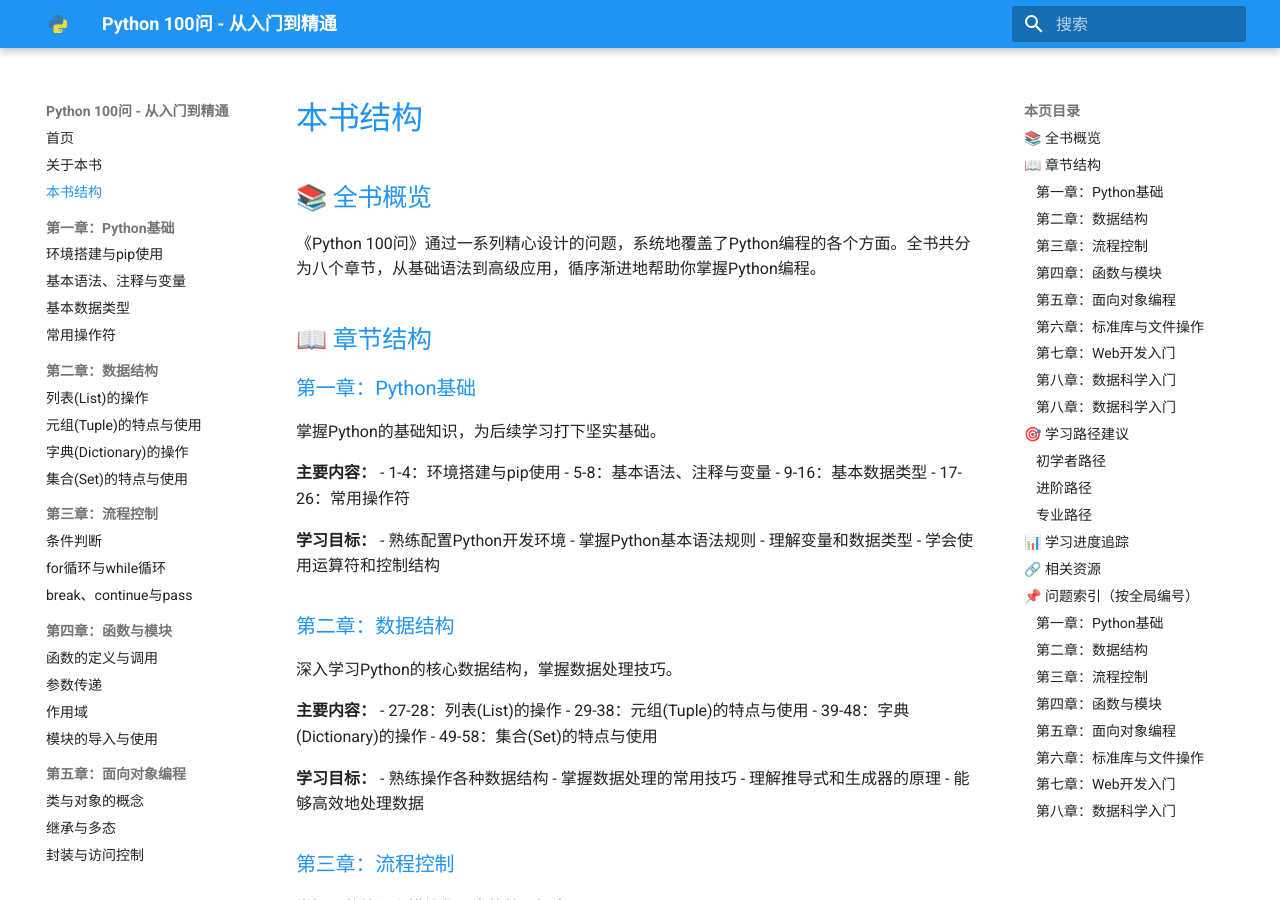
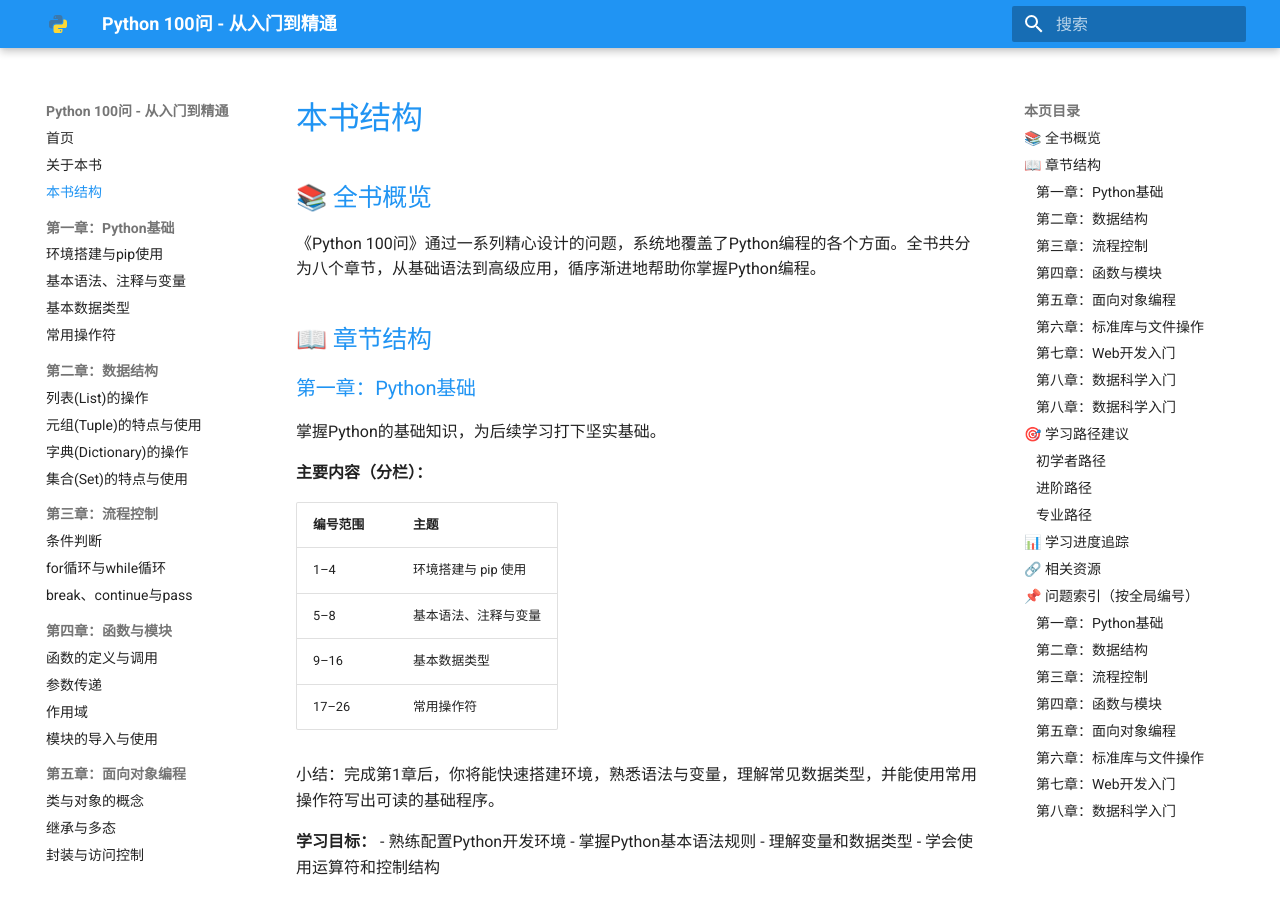
Before and after one commit to addname/python100, an MkDocs documentation site: the page built from docs/structure.md, in a window 1280 px wide and 900 px high. Built offline with MkDocs 1.6.1 and Material for MkDocs 9.7.7, drawn with Linux system fonts in a browser that asks for light colours; the version menu is left out.

Commit message:
将第一章‘主要内容’改为表格列展示，并添加简短小结，提升可读性

```diff
--- a/docs/structure.md
+++ b/docs/structure.md
@@ -9,11 +9,16 @@
 ### 第一章：Python基础
 掌握Python的基础知识，为后续学习打下坚实基础。
 
-**主要内容：**
-- 1-4：环境搭建与pip使用
-- 5-8：基本语法、注释与变量
-- 9-16：基本数据类型
-- 17-26：常用操作符
+**主要内容（分栏）：**
+
+| 编号范围 | 主题 |
+| --- | --- |
+| 1–4 | 环境搭建与 pip 使用 |
+| 5–8 | 基本语法、注释与变量 |
+| 9–16 | 基本数据类型 |
+| 17–26 | 常用操作符 |
+
+小结：完成第1章后，你将能快速搭建环境，熟悉语法与变量，理解常见数据类型，并能使用常用操作符写出可读的基础程序。
 
 **学习目标：**
 - 熟练配置Python开发环境
```
